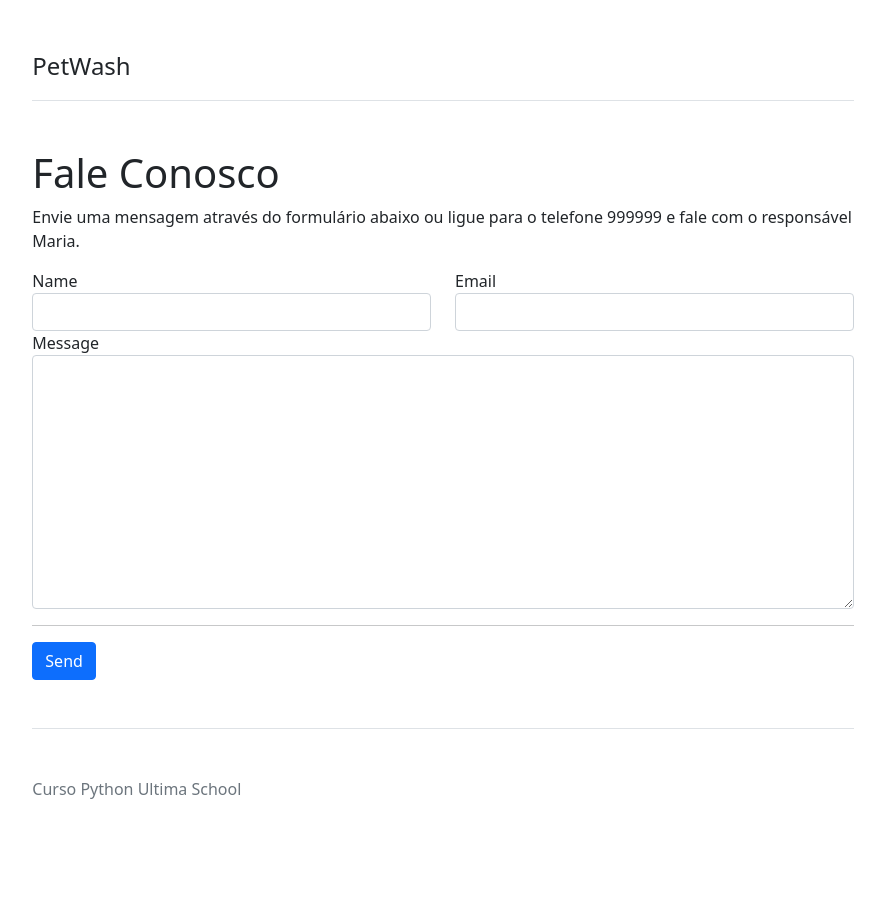
After one commit to melissawebster/pet-wash-django, a Django app: page /contact/ in a window 1280 px wide. The commit adds this page. Shown: the whole page, without its empty margins (197-1082 px from the left). Run offline with Django 4.2, Linux system fonts and the light colour scheme; some libraries are stand-ins or nearby versions.

Commit message:
contact app updates

```diff
--- /dev/null
+++ b/base/templates/contact.html
@@ -0,0 +1,73 @@
+<!doctype html>
+<html lang="en">
+    <head>
+   	 <meta charset="utf-8">
+   	 <meta name="viewport" content="width=device-width, initial-scale=1">
+   	 <title>Pet Online Reserve já o banho do seu Pet</title>
+   	 <!-- Bootstrap core CSS -->
+   	 <!-- PRECISA POR O CAMINHO DOS STATICS -->
+   	 <link href="/static/bootstrap.min.css" rel="stylesheet">
+   	 <style>
+   		 .bd-placeholder-img {
+   			 font-size: 1.125rem;
+   			 text-anchor: middle;
+   			 -webkit-user-select: none;
+   			 -moz-user-select: none;
+   			 user-select: none;
+   		 }
+   			 @media (min-width: 768px) {
+   				 .bd-placeholder-img-lg { font-size: 3.5rem;
+   			 }
+   		 }
+   	 </style>
+   	 <!-- Custom styles for this template -->
+   	 <!-- CA TAMBEM -->
+   	 <link href="/static/starter-template.css" rel="stylesheet">
+    </head>
+    <body>
+   	 <div class="col-lg-8 mx-auto p-3 py-md-5">
+   	 <header class="d-flex align-items-center pb-3 mb-5 border-bottom">
+   		 <a href="/" class="d-flex align-items-center text-dark text-decoration-none">
+   			 <span class="fs-4">PetWash</span>
+   		 </a>
+   	 </header>
+   	 <main>
+   		 <h1 class="text-body-emphasis">Fale Conosco</h1>
+         <p>
+            Envie uma mensagem através do formulário abaixo ou ligue para o telefone {{phonenumber}} e fale com o responsável {{tutor}}.
+         </p>
+
+   		 <form action="" method="POST" id="form">
+			{% csrf_token %}
+   			 <div class="row">
+   				 <div class="col-md-6">
+   					 <div class="form-group">
+   						 <label for="id_name">Name</label>
+   						 <input type="text" class="form-control" id="id_name" name="name">
+   					 </div>
+   				 </div>
+   				 <div class="col-md-6">
+   					 <div class="form-group">
+   						 <label for="id_email">Email</label>
+   						 <input type="email" class="form-control" id="id_email" name="email">
+   					 </div>
+   				 </div>
+   				 <div class="col-md-12">
+   					 <div class="form-group">
+   						 <label for="id_message">Message</label>
+   						 <textarea name="message" id="id_message" cols="30" rows="10" class="form-control"></textarea>
+   					 </div>
+   				 </div>
+   			 </div>
+   			 <hr>
+   			 <button type="submit" class="btn btn-primary">Send</button>
+   		 </form>
+   	 </main>
+   	 <footer class="pt-5 my-5 text-muted border-top">
+   		 Curso Python Ultima School
+   	 </footer>
+   	 </div>
+   	 <!-- E AQUI -->
+   	 <script src="/static/bootstrap.bundle.min.js"></script>
+    </body>
+</html>
--- a/base/views.py
+++ b/base/views.py
@@ -1,9 +1,27 @@
 from django.shortcuts import render
 from django.http import HttpResponse
+
 
 def index(request):
     return render(request, 'index.html')
 
+def contact(request):
+    context = {
+        'phonenumber': '999999',
+        'tutor': 'Maria'
+    }
+    if request.method == 'POST':
+        print(request.POST)
+    return render(request, 'contact.html', context)
 
+
+
+'''
+class ContatoForm(forms.Form): #forms.Form é padrão do django
+    nome = forms.CharField()
+    email = forms.EmailField()
+    mensagem = forms.CharField(widget=forms.Textarea)
+
+'''
 # toda view precisa receber um parâmetro chamado request
 # ele vai contar as informações sobre a requisição
--- a/petwash_project/settings.py
+++ b/petwash_project/settings.py
@@ -38,6 +38,7 @@ INSTALLED_APPS = [
     'django.contrib.messages',
     'django.contrib.staticfiles',
     'base',
+    'bootstrap5',
 ]
 
 MIDDLEWARE = [
--- a/petwash_project/urls.py
+++ b/petwash_project/urls.py
@@ -16,11 +16,12 @@ Including another URLconf
 """
 from django.contrib import admin
 from django.urls import path
-from base.views import index
+from base.views import index, contact
 
 
 #adicionar rotas do sistema
 urlpatterns = [
     path('', index),
+    path('contact/', contact),
     path('admin/', admin.site.urls),
 ]
```
Also changed, not shown: base/templates/index.html (+0 -15 lines), guide.txt (+89 -0 lines), 1 other file.
